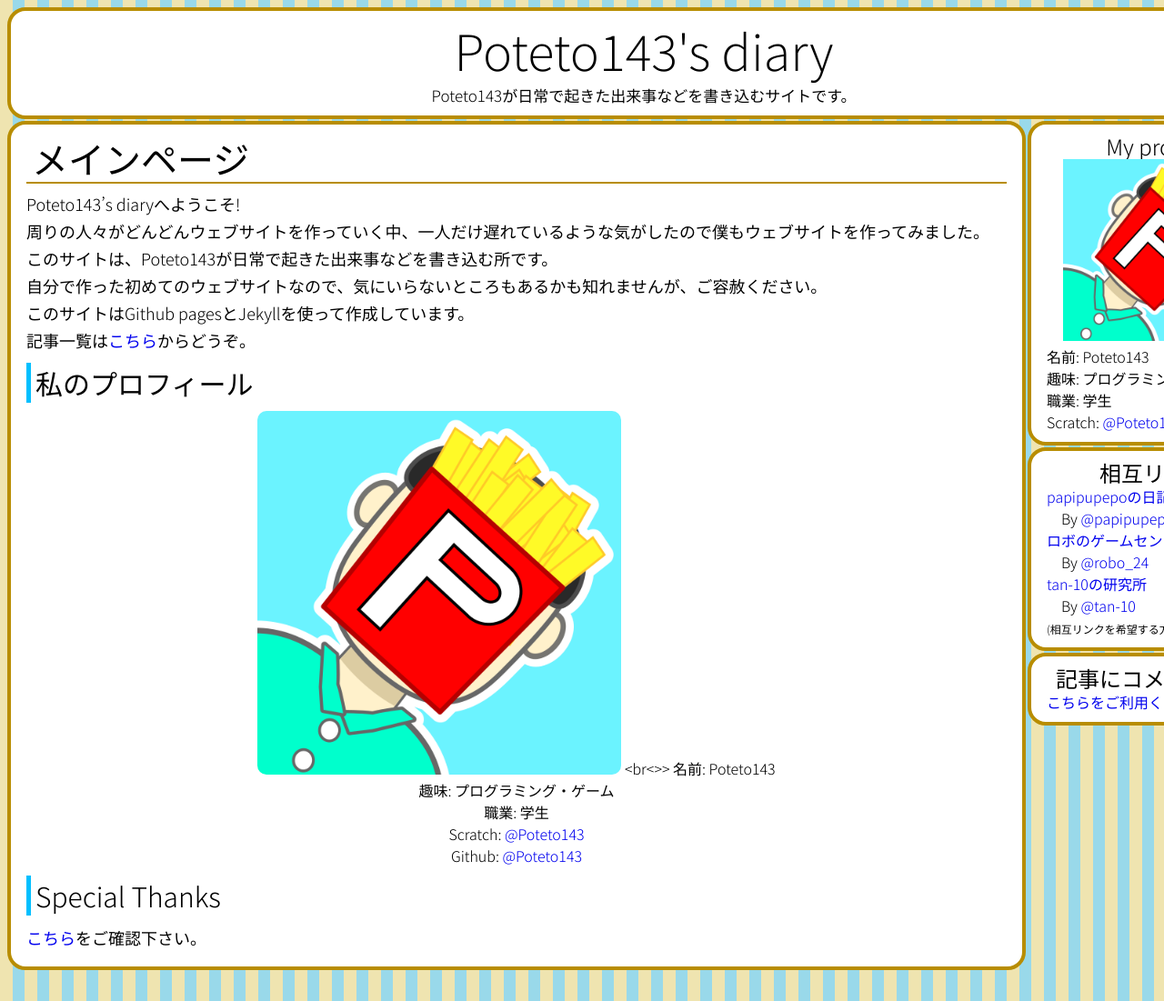
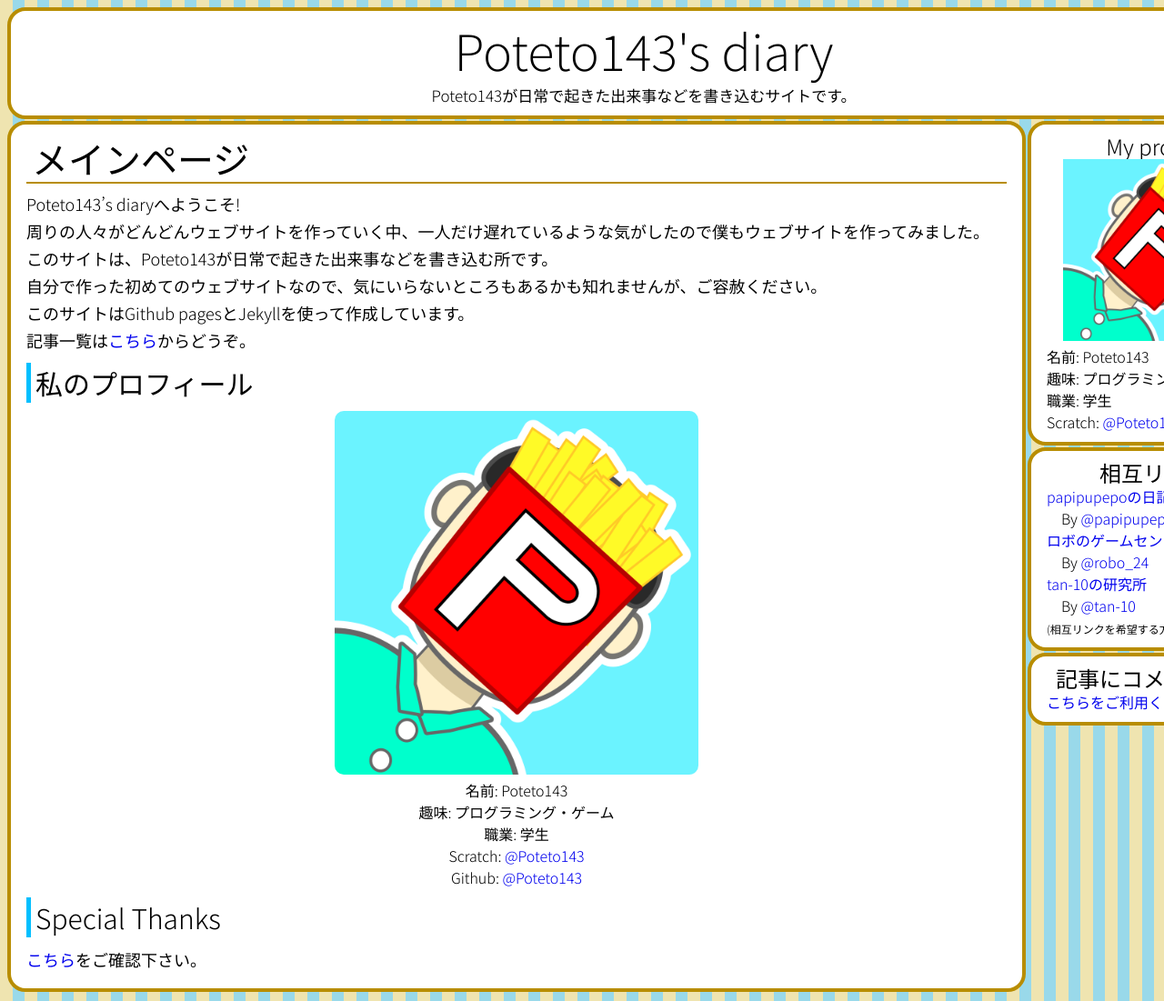
Before and after one commit to Poteto143/Poteto143s_diary, a Jekyll site: the page built from index.md, in a window 1280 px wide. Shown: the whole page at 91% size. Built offline with Jekyll 4.4.1, drawn with Linux system fonts in a browser that asks for light colours.

Commit message:
改行タグの記述ミス

```diff
--- a/index.md
+++ b/index.md
@@ -17,7 +17,7 @@ Poteto143's diaryへようこそ!
 ## 私のプロフィール
 <center>
 <img src="assets/images/Icon.png" width="400px" height="400px" style=" border-radius: 10px;">
-<br<>>
+<br>
 名前: Poteto143
 <br>
 趣味: プログラミング・ゲーム
```
